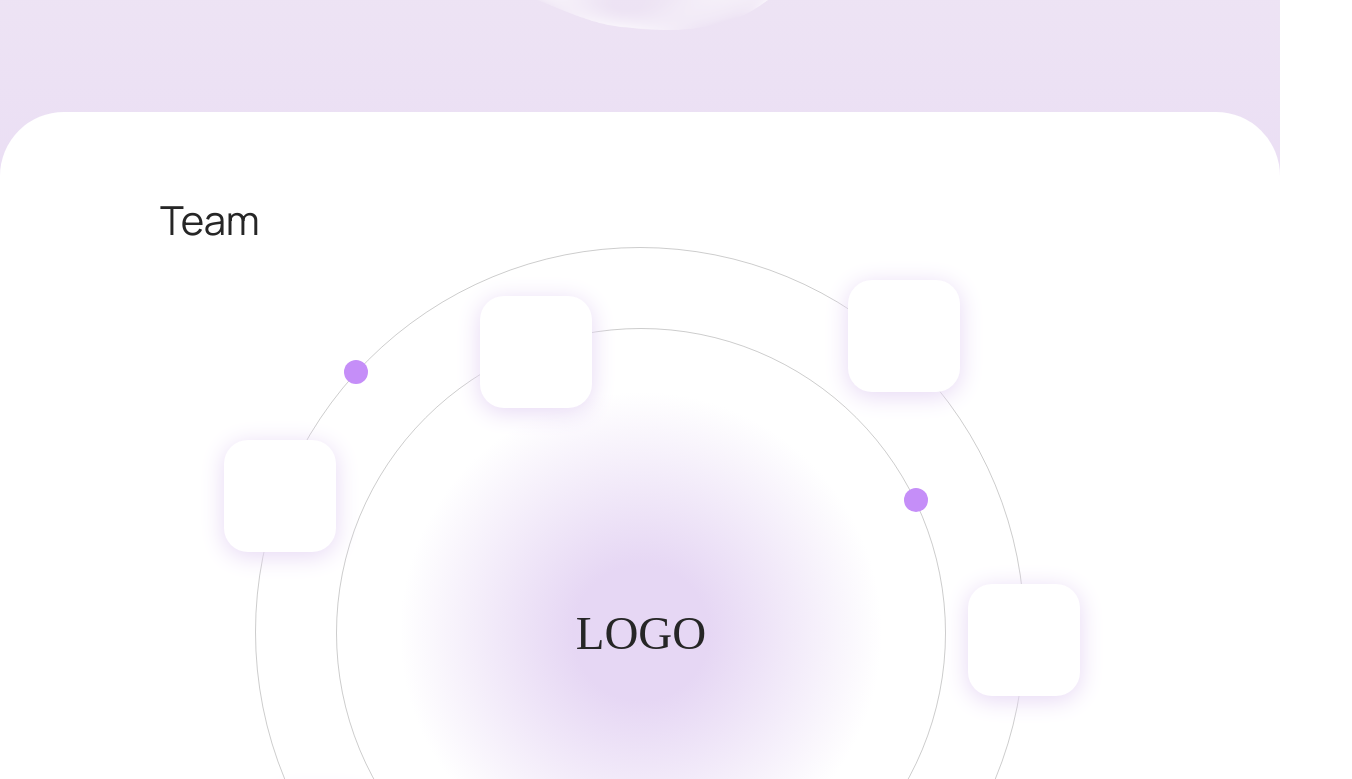
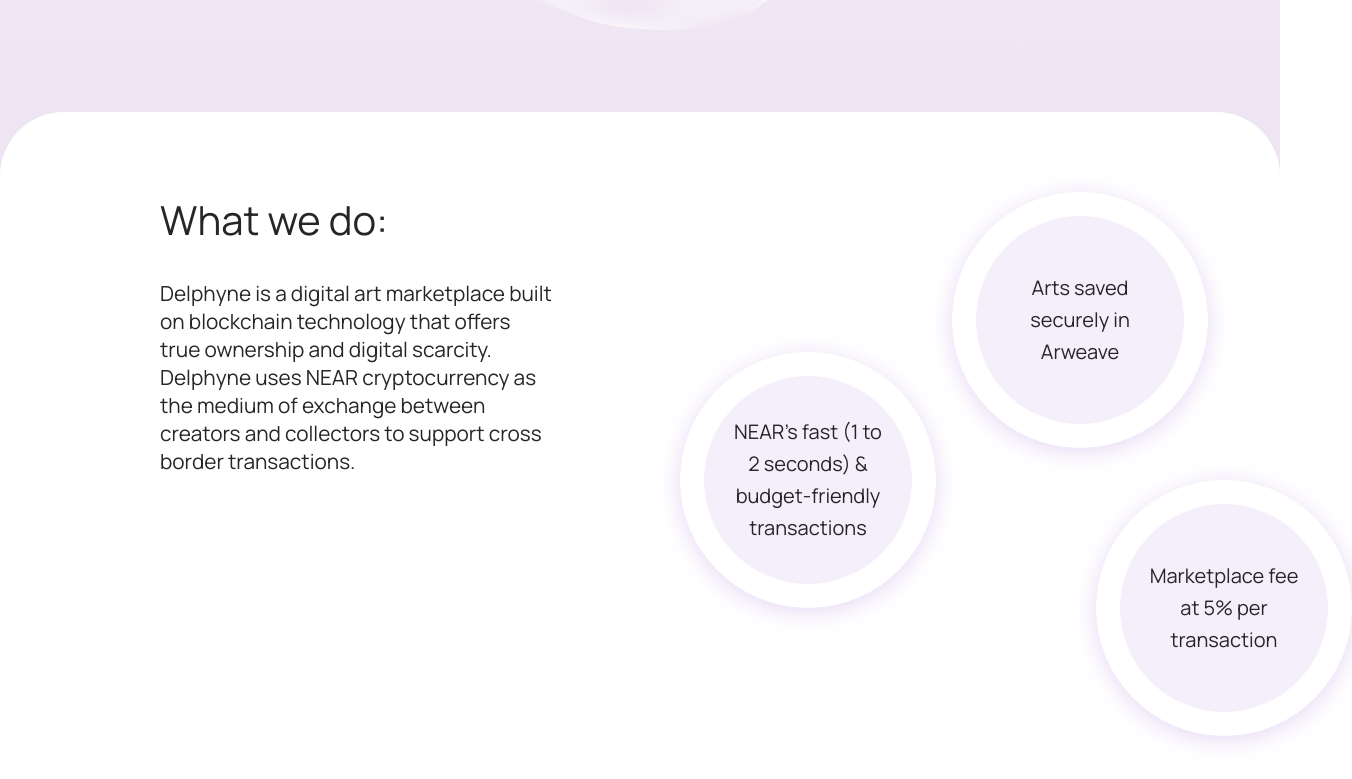
Before and after one commit to ivvan16/delphine, an Angular app: page / in a window 1280 px wide. Shown: the part 761-1540 px from the top of the page, 1352 px wide, since content can reach past the window. Built offline with nearby package versions, Linux system fonts and the light colour scheme; a web font is replaced by a local one.

Commit message:
Facts added.

```diff
--- a/src/app/app.component.html
+++ b/src/app/app.component.html
@@ -17,13 +17,46 @@
         The new vision of nft art
       </div>
       <div class="sub-header">
-        Lorem ipsum dolor sit amet, consectetur adipiscing elit.
-        Cras non velit nibh. Phasellus imperdiet, ex quis aliquam faucibus, ante turpis facilisis purus,
-        at feugiat turpis dui rhoncus lectus. Nunc accumsan laoreet placerat. Ut in aliquam magna,
+        Explore the best collections from hand-picked digital artists out there and find your gem.
       </div>
     </div>
   </div>
   <div class="team-section">
+    <div class="what-we-do-section">
+      <div class="left-section">
+        <p>What we do:</p>
+        <div>
+          Delphyne is a digital art marketplace built on blockchain technology that offers true ownership
+          and digital scarcity. Delphyne uses NEAR cryptocurrency as the medium of exchange between creators
+          and collectors to support cross border transactions.
+        </div>
+      </div>
+      <div class="right-section">
+        <div class="circle" [ngStyle]="{top: '10rem', left: '8rem'}">
+          <div class="circle-fact">
+            <div class="inner-circle">
+              <div class="fact">NEAR’s fast (1 to 2 seconds) & budget-friendly transactions</div>
+            </div>
+          </div>
+        </div>
+
+        <div class="circle" [ngStyle]="{top: '0rem', left: '25rem'}">
+          <div class="circle-fact">
+            <div class="inner-circle">
+              <div class="fact">Arts saved securely in Arweave</div>
+            </div>
+          </div>
+        </div>
+
+        <div class="circle" [ngStyle]="{bottom: '1rem', left: '34rem'}">
+          <div class="circle-fact">
+            <div class="inner-circle">
+              <div class="fact">Marketplace fee at 5% per transaction</div>
+            </div>
+          </div>
+        </div>
+      </div>
+    </div>
     <div class="team-header">Team</div>
     <div class="team-circle1">
       <div class="team-circle2">
@@ -57,8 +90,9 @@
   </div>
   <div class="contact-form">
     <div class="contact-header">Get in touch!</div>
-    <div class="contact-sub-header">Lorem ipsum dolor sit amet, consectetur adipiscing elit, sed do eiusmod
-      tempor incididunt ut labore et dolore magna aliqua.</div>
+    <div class="contact-sub-header">
+      Please, provide your email to get notified when the project is launched
+    </div>
     <div class="contact-buttons">
       <input
         class="contact-input"
--- a/src/app/app.component.scss
+++ b/src/app/app.component.scss
@@ -81,10 +81,75 @@
 
 .sub-header {
   width: 50%;
-  font-size: 0.9rem;
-  line-height: 1.35rem;
+  font-size: 1.3rem;
+  line-height: 1.75rem;
   font-weight: 400;
   z-index: 1001;
+}
+
+.what-we-do-section {
+  display: flex;
+  flex-direction: row;
+  margin-left: 10rem;
+
+  .left-section {
+    display: flex;
+    flex-direction: column;
+    width: 35%;
+
+    p {
+      font-weight: 400;
+      font-size: 2.5rem;
+      margin-top: 0rem;
+      margin-bottom: 2rem;
+    }
+
+    div {
+      font-size: 1.3rem;
+      line-height: 1.75rem;
+    }
+  }
+
+  .right-section {
+    width: 60%;
+    height: 35rem;
+    position: relative;
+
+    .circle {
+      width: 16rem;
+      height: 16rem;
+      position: absolute;
+
+      .circle-fact {
+        width: 16rem;
+        height: 16rem;
+        border-radius: 50%;
+        box-shadow: 0px 4px 25px 0px #e6d7f4;
+        position: relative;
+
+        .inner-circle {
+          width: 13rem;
+          height: 13rem;
+          border-radius: 50%;
+          background-color: rgba(230, 215, 244, 0.4);
+          position: absolute;
+          top: 50%;
+          left: 50%;
+          margin: -6.5rem 0 0 -6.5rem;
+          display: flex;
+          align-items: center;
+
+          .fact {
+            text-align: center;
+            margin-left: 1.5rem;
+            margin-right: 1.5rem;
+            font-size: 1.25rem;
+            line-height: 2rem;
+          }
+        }
+      }
+    }
+  }
 }
 
 .team-section {
@@ -96,6 +161,7 @@
   flex-direction: column;
   align-items: center;
   padding-bottom: 7rem;
+  padding-top: 5rem;
 }
 
 .team-header {
```
